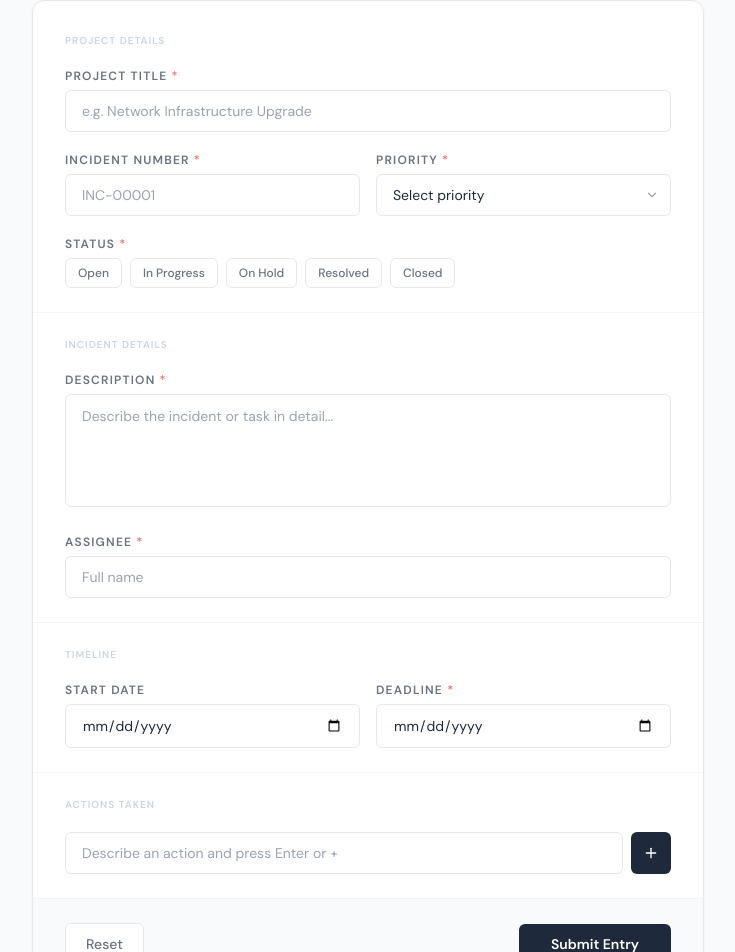
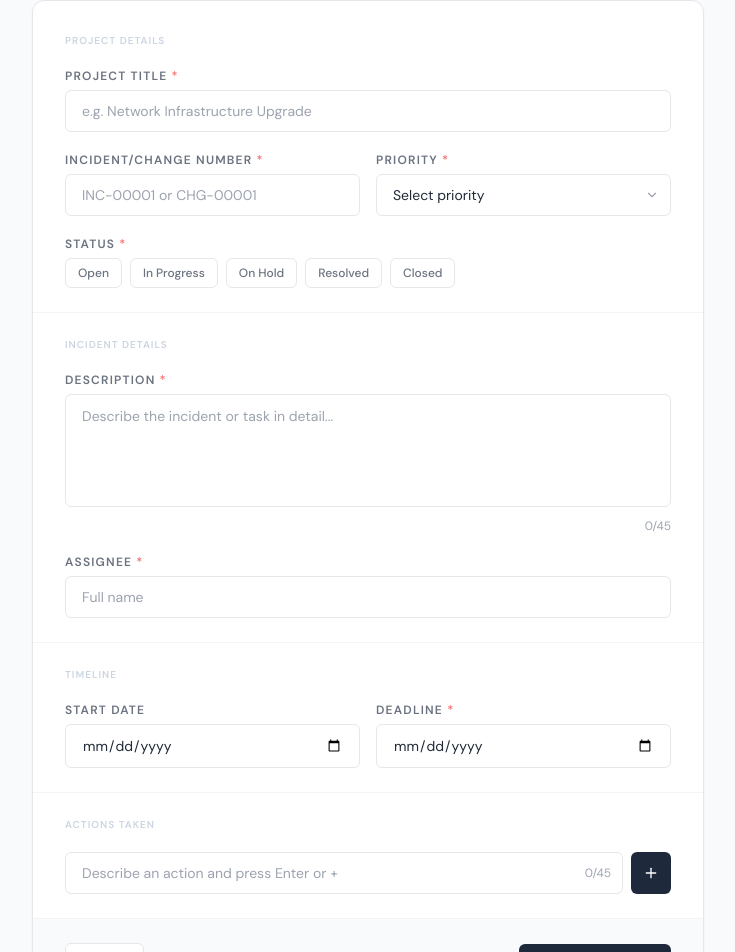
Before and after one commit to ibmbiosbit/Incident_Report_BC_Team, a React (Vite) app in the folder activity-tracker/: page / in a window 1280 px wide. Shown: the part 196-1148 px from the top of the page, without its empty margins (272-1007 px from the left). Built offline with nearby package versions, Linux system fonts and the light colour scheme.

Commit message:
Update form: rename incident to incident/change number, limit description and actions to 45 chars

```diff
--- a/activity-tracker/src/components/ActivityTrackerForm.jsx
+++ b/activity-tracker/src/components/ActivityTrackerForm.jsx
@@ -37,6 +37,10 @@ export default function ActivityTrackerForm() {
       setErrors((prev) => ({ ...prev, [name]: 'Commas are not allowed in this field.' }));
       return;
     }
+    if (name === 'description' && value.length > 45) {
+      setErrors((prev) => ({ ...prev, description: 'Maximum 45 characters allowed.' }));
+      return;
+    }
     setErrors((prev) => ({ ...prev, [name]: '' }));
     setFormData((prev) => ({ ...prev, [name]: value }));
   };
@@ -46,6 +50,10 @@ export default function ActivityTrackerForm() {
       e.preventDefault();
       if (actionInput.includes(',')) {
         setErrors((prev) => ({ ...prev, actionsTaken: 'Commas are not allowed. Press Enter to add each action.' }));
+        return;
+      }
+      if (actionInput.trim().length > 45) {
+        setErrors((prev) => ({ ...prev, actionsTaken: 'Maximum 45 characters per action.' }));
         return;
       }
       setFormData((prev) => ({ ...prev, actionsTaken: [...prev.actionsTaken, actionInput.trim()] }));
@@ -58,6 +66,10 @@ export default function ActivityTrackerForm() {
     if (!actionInput.trim()) return;
     if (actionInput.includes(',')) {
       setErrors((prev) => ({ ...prev, actionsTaken: 'Commas are not allowed.' }));
+      return;
+    }
+    if (actionInput.trim().length > 45) {
+      setErrors((prev) => ({ ...prev, actionsTaken: 'Maximum 45 characters per action.' }));
       return;
     }
     setFormData((prev) => ({ ...prev, actionsTaken: [...prev.actionsTaken, actionInput.trim()] }));
@@ -201,13 +213,13 @@ export default function ActivityTrackerForm() {
             {/* Incident Number + Priority */}
             <div className="grid grid-cols-2 gap-4 mb-5">
               <div>
-                <label className={LABEL_STYLE}>Incident Number <span className="text-red-400">*</span></label>
+                <label className={LABEL_STYLE}>Incident/Change Number <span className="text-red-400">*</span></label>
                 <input
                   type="text"
                   name="incidentNumber"
                   value={formData.incidentNumber}
                   onChange={handleInputChange}
-                  placeholder="INC-00001"
+                  placeholder="INC-00001 or CHG-00001"
                   className={`${FIELD_STYLE} ${errors.incidentNumber ? 'border-red-300' : ''}`}
                 />
                 <FieldError name="incidentNumber" />
@@ -268,10 +280,16 @@ export default function ActivityTrackerForm() {
                 value={formData.description}
                 onChange={handleInputChange}
                 rows={4}
+                maxLength={45}
                 placeholder="Describe the incident or task in detail..."
                 className={`${FIELD_STYLE} resize-none leading-relaxed ${errors.description ? 'border-red-300' : ''}`}
               />
+              <div className="flex justify-between items-center mt-1">
                 <FieldError name="description" />
+                <span className={`text-xs ml-auto ${formData.description.length >= 45 ? 'text-red-400' : 'text-gray-400'}`}>
+                  {formData.description.length}/45
+                </span>
+              </div>
             </div>
 
             {/* Assignee */}
@@ -323,14 +341,20 @@ export default function ActivityTrackerForm() {
             <p className="text-[10px] font-bold uppercase tracking-widest text-slate-300 mb-5">Actions Taken</p>
 
             <div className="flex gap-2">
+              <div className="flex-1 relative">
                 <input
                   type="text"
                   value={actionInput}
                   onChange={(e) => setActionInput(e.target.value)}
                   onKeyDown={handleActionKeyPress}
+                  maxLength={45}
                   placeholder="Describe an action and press Enter or +"
-                className={`${FIELD_STYLE} flex-1`}
+                  className={`${FIELD_STYLE} w-full pr-12`}
                 />
+                <span className={`absolute right-3 top-1/2 -translate-y-1/2 text-xs pointer-events-none ${actionInput.length >= 45 ? 'text-red-400' : 'text-gray-400'}`}>
+                  {actionInput.length}/45
+                </span>
+              </div>
               <button
                 type="button"
                 onClick={addAction}
```
Lines whose indentation alone changed are shown as unchanged.
